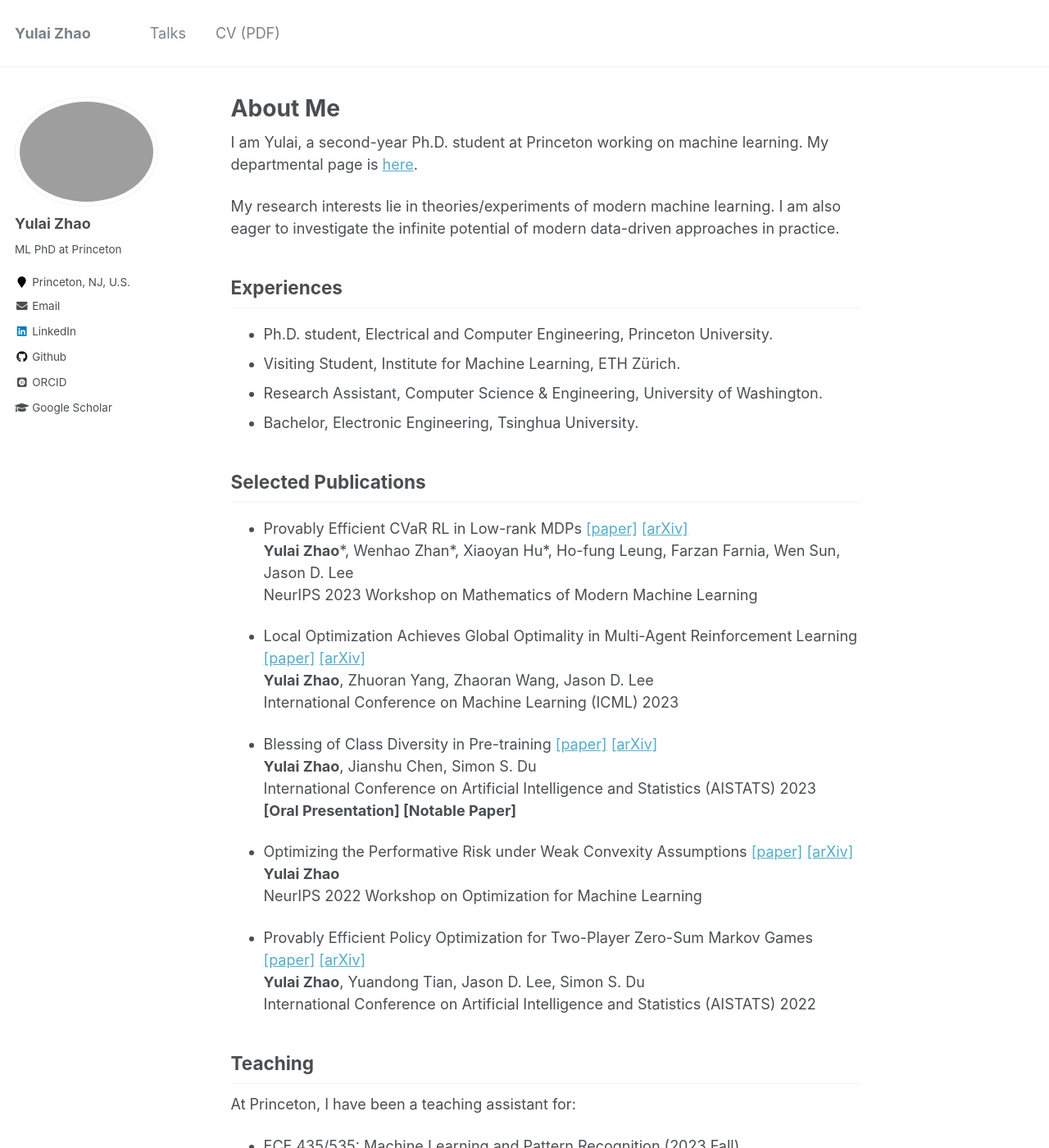
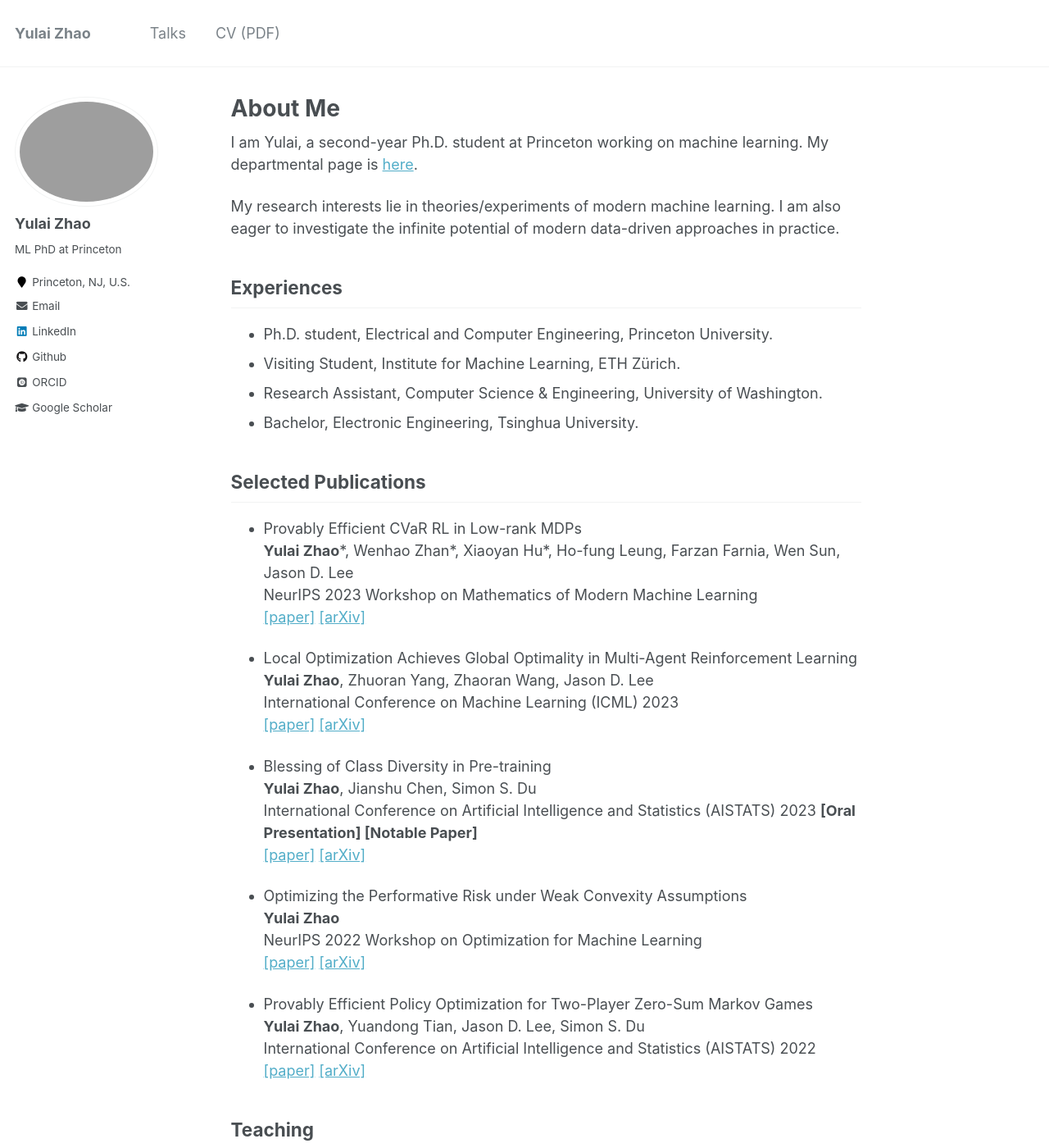
Before and after one commit to zhaoyl18/zhaoyl18.github.io, a Jekyll site: the page built from _pages/about.md, in a window 1280 px wide and 1400 px high. Shown: the whole window at 82% size. Built offline with Jekyll 4.4.1, drawn with Linux system fonts in a browser that asks for light colours; some web fonts are replaced.

Commit message:
update links

```diff
--- a/_pages/about.md
+++ b/_pages/about.md
@@ -21,26 +21,30 @@ My research interests lie in theories/experiments of modern machine learning. I
 
 ## Selected Publications
 
-* Provably Efficient CVaR RL in Low-rank MDPs [[paper]](<https://openreview.net/forum?id=Vg6oMb7fbh>) [[arXiv]](<https://arxiv.org/abs/2311.11965>)
+* Provably Efficient CVaR RL in Low-rank MDPs
 **Yulai Zhao**\*, Wenhao Zhan\*, Xiaoyan Hu\*, Ho-fung Leung, Farzan Farnia, Wen Sun, Jason D. Lee
 NeurIPS 2023 Workshop on Mathematics of Modern Machine Learning
+[[paper]](<https://openreview.net/forum?id=Vg6oMb7fbh>) [[arXiv]](<https://arxiv.org/abs/2311.11965>)
 
-* Local Optimization Achieves Global Optimality in Multi-Agent Reinforcement Learning [[paper]](<https://proceedings.mlr.press/v202/zhao23j.html>) [[arXiv]](<https://arxiv.org/abs/2305.04819>)
+* Local Optimization Achieves Global Optimality in Multi-Agent Reinforcement Learning
 **Yulai Zhao**, Zhuoran Yang, Zhaoran Wang, Jason D. Lee
 International Conference on Machine Learning (ICML) 2023
+[[paper]](<https://proceedings.mlr.press/v202/zhao23j.html>) [[arXiv]](<https://arxiv.org/abs/2305.04819>)
 
-* Blessing of Class Diversity in Pre-training [[paper]](<https://proceedings.mlr.press/v206/zhao23a.html>) [[arXiv]](<https://arxiv.org/abs/2209.03447>)
+* Blessing of Class Diversity in Pre-training
 **Yulai Zhao**, Jianshu Chen, Simon S. Du
-International Conference on Artificial Intelligence and Statistics (AISTATS) 2023
-**[Oral Presentation] [Notable Paper]**
+International Conference on Artificial Intelligence and Statistics (AISTATS) 2023 **[Oral Presentation] [Notable Paper]**
+[[paper]](<https://proceedings.mlr.press/v206/zhao23a.html>) [[arXiv]](<https://arxiv.org/abs/2209.03447>)
 
-* Optimizing the Performative Risk under Weak Convexity Assumptions [[paper]](<https://openreview.net/forum?id=Ut_vApkulkk>) [[arXiv]](<https://arxiv.org/abs/2209.00771>)
+* Optimizing the Performative Risk under Weak Convexity Assumptions
 **Yulai Zhao**
 NeurIPS 2022 Workshop on Optimization for Machine Learning
+[[paper]](<https://openreview.net/forum?id=Ut_vApkulkk>) [[arXiv]](<https://arxiv.org/abs/2209.00771>)
 
-* Provably Efficient Policy Optimization for Two-Player Zero-Sum Markov Games [[paper]](<https://proceedings.mlr.press/v151/zhao22b.html>) [[arXiv]](<https://arxiv.org/abs/2102.08903>)
+* Provably Efficient Policy Optimization for Two-Player Zero-Sum Markov Games
 **Yulai Zhao**, Yuandong Tian, Jason D. Lee, Simon S. Du
 International Conference on Artificial Intelligence and Statistics (AISTATS) 2022
+[[paper]](<https://proceedings.mlr.press/v151/zhao22b.html>) [[arXiv]](<https://arxiv.org/abs/2102.08903>)
 
 ## Teaching
 
```
Also changed, not shown: _pages/talks.md (+16 -8 lines).
